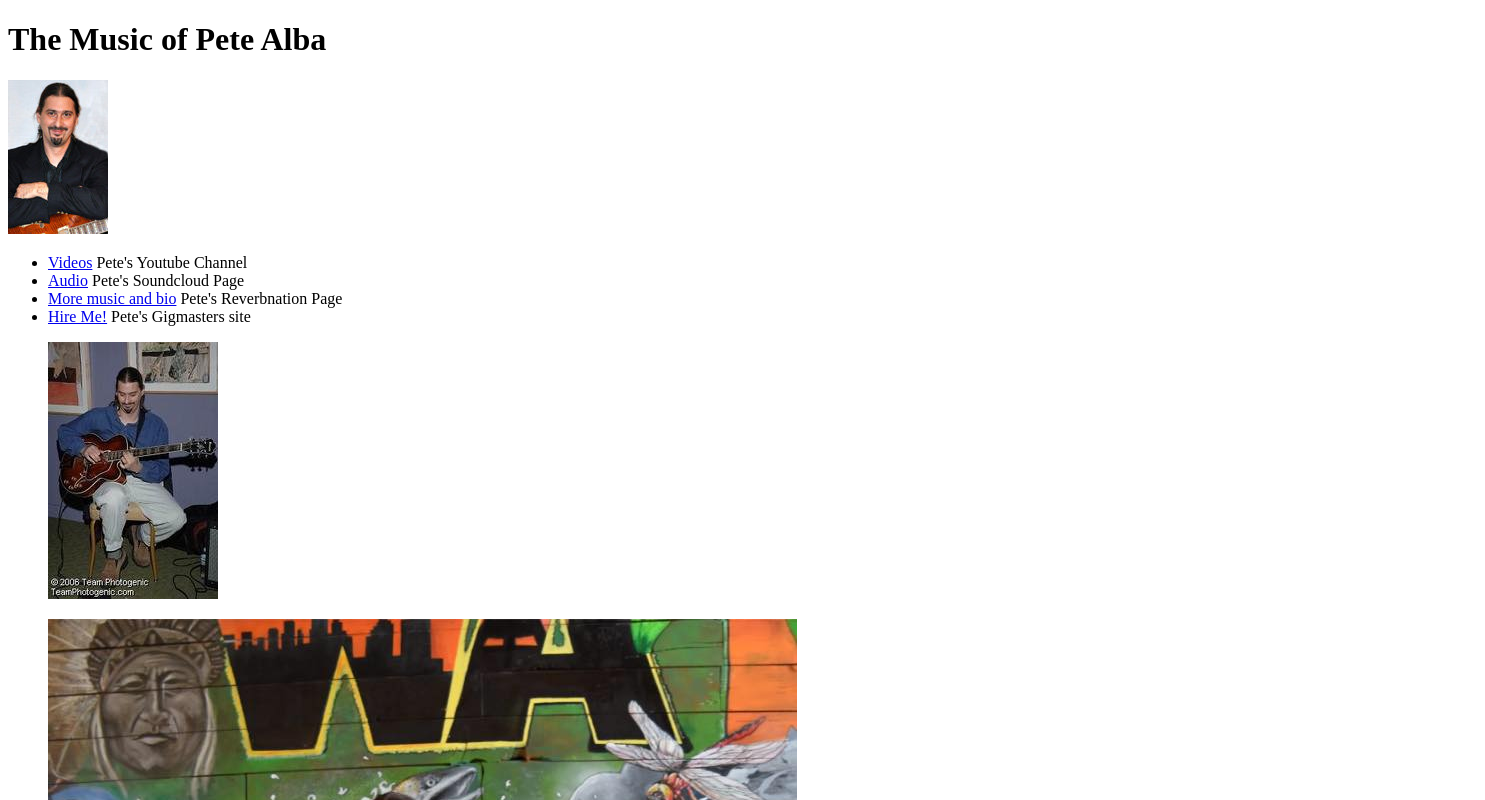
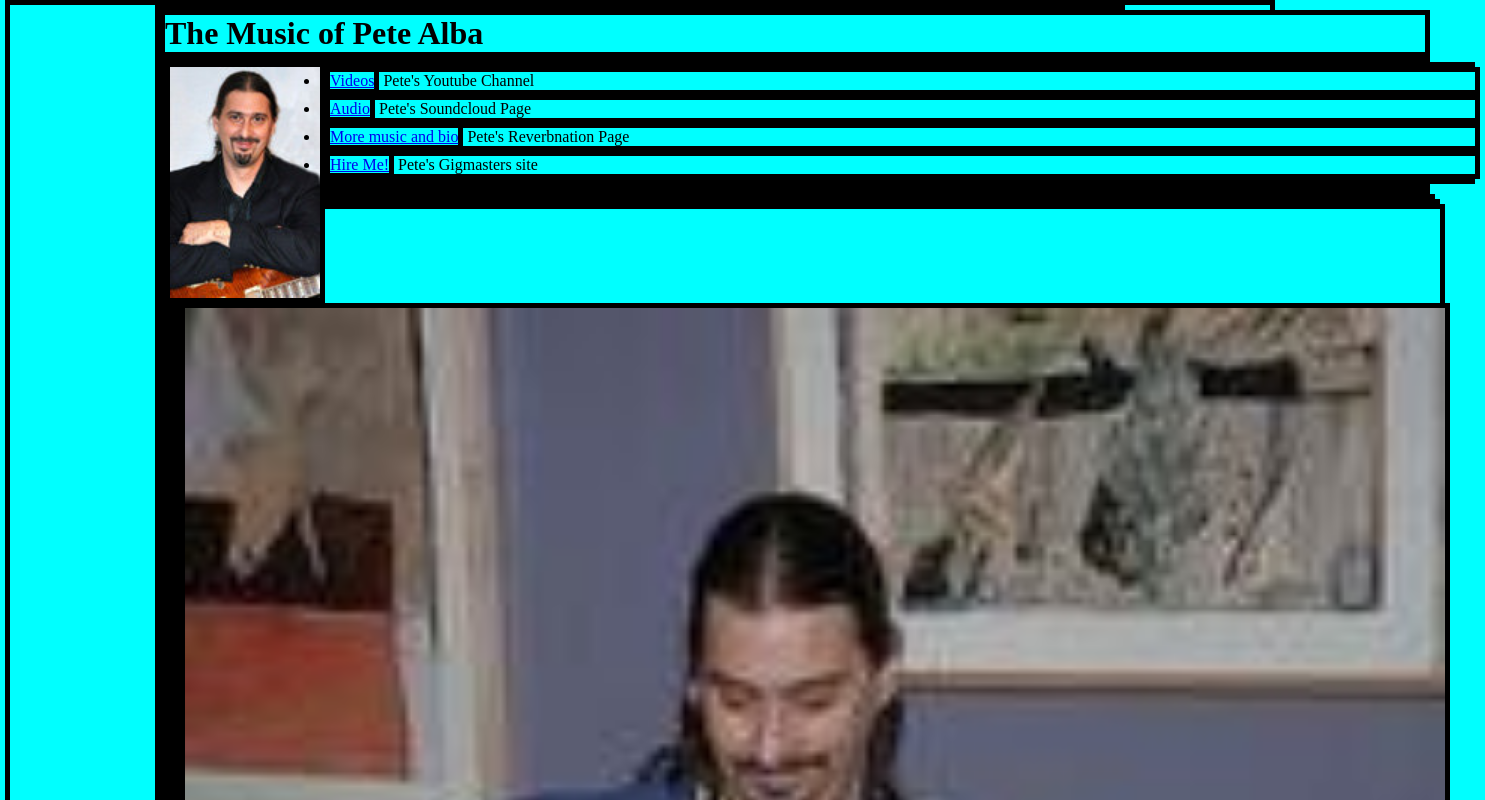
Before and after one commit to petealba1970/102-project, a plain HTML site: page index.html in a window 1280 px wide. Shown: the top 800 px of the page, 1485 px wide, since content can reach past the window. Drawn offline with Linux system fonts and the light colour scheme.

Commit message:
css wired up

```diff
--- a/index.html
+++ b/index.html
@@ -4,12 +4,15 @@
 <meta charset="UTF-8">
 <meta name="viewport" content="width=device-width,initial-scale=1.0">
 <meta http-equiv="X-UA-Compatible" content="ie=edge">
+<title>Pete Alba guitar</title>
+<link rel="stylesheet" href="styles.css">
+
 </head>
 <body>
   <h1>The Music of Pete Alba</h1>
 
     <header>
-        <img src="images/1191284675596.jpg" alt="A picture of a musician"
+        <img src="images/musician.jpg" alt="A picture of a musician"
         <nav>
             <ul>
                 <li><a href="https://www.youtube.com/channel/UCNEwo6hpceL14EmGCmL5-TA?view_as=subscriber">Videos</a>  Pete's Youtube Channel</li>
--- a/styles.css
+++ b/styles.css
@@ -3,7 +3,7 @@
   background-color: aqua;
 width: 1260px;
   margin: 0px auto;
-} */
+}
 body {
   margin: 0px auto;
   width: 960px;
```
Also changed, not shown: images/musician.jpg (renamed from images/1191284675596.jpg).
